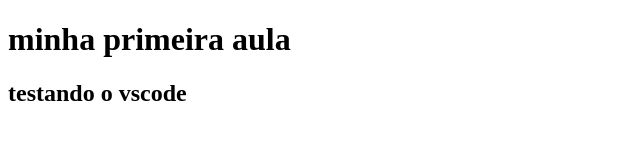
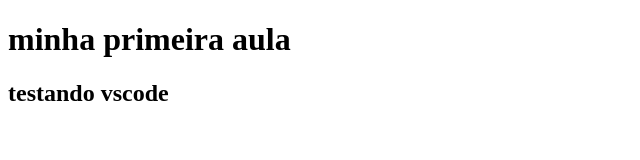
Before and after one commit to keincod/aula-1, a plain HTML site: page index.html in a window 1280 px wide. Shown: the full height of the page, 0-640 px from the left. Drawn offline with Linux system fonts and the light colour scheme.

Commit message:
index.hmtl

```diff
--- a/index.html
+++ b/index.html
@@ -8,6 +8,6 @@
 </head>
 <body>
     <h1>minha primeira aula</h1>
-    <h2>testando o vscode</h2>
+    <h2>testando vscode</h2>
 </body>
 </html>
```
